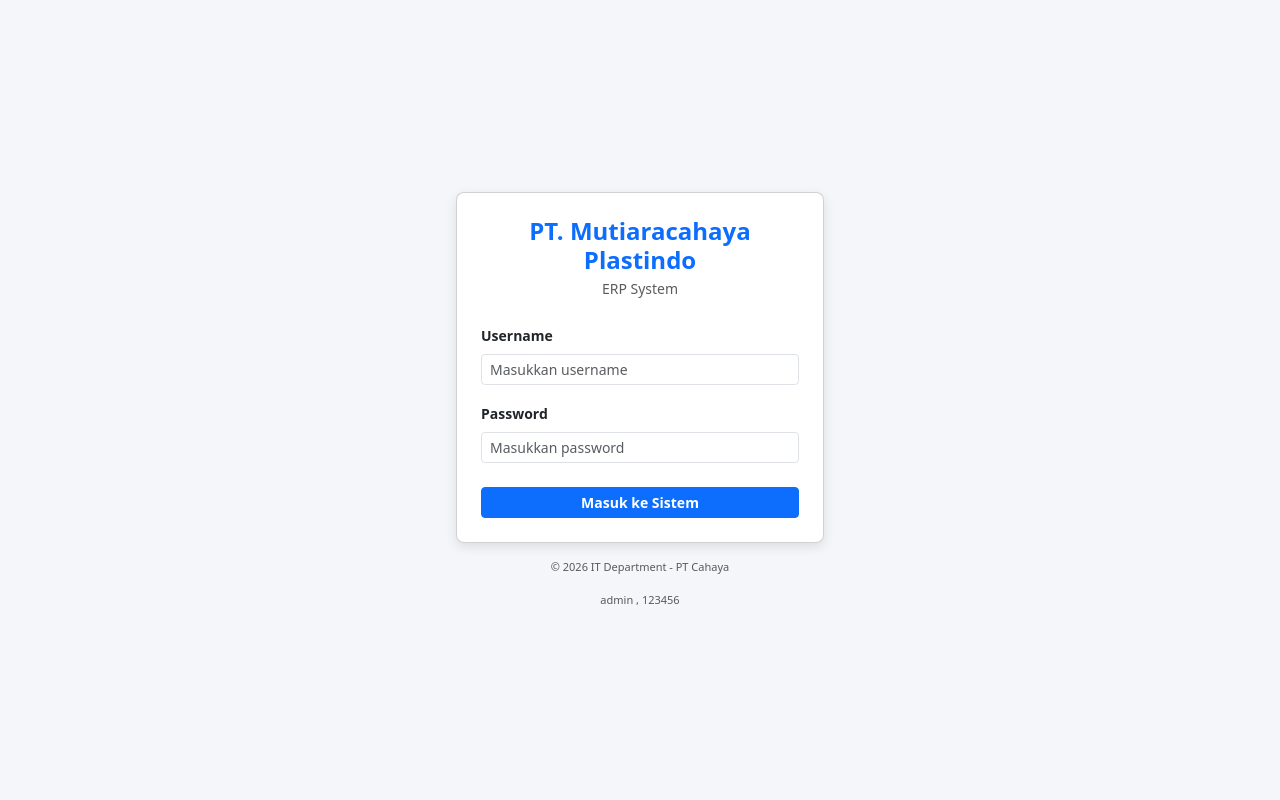
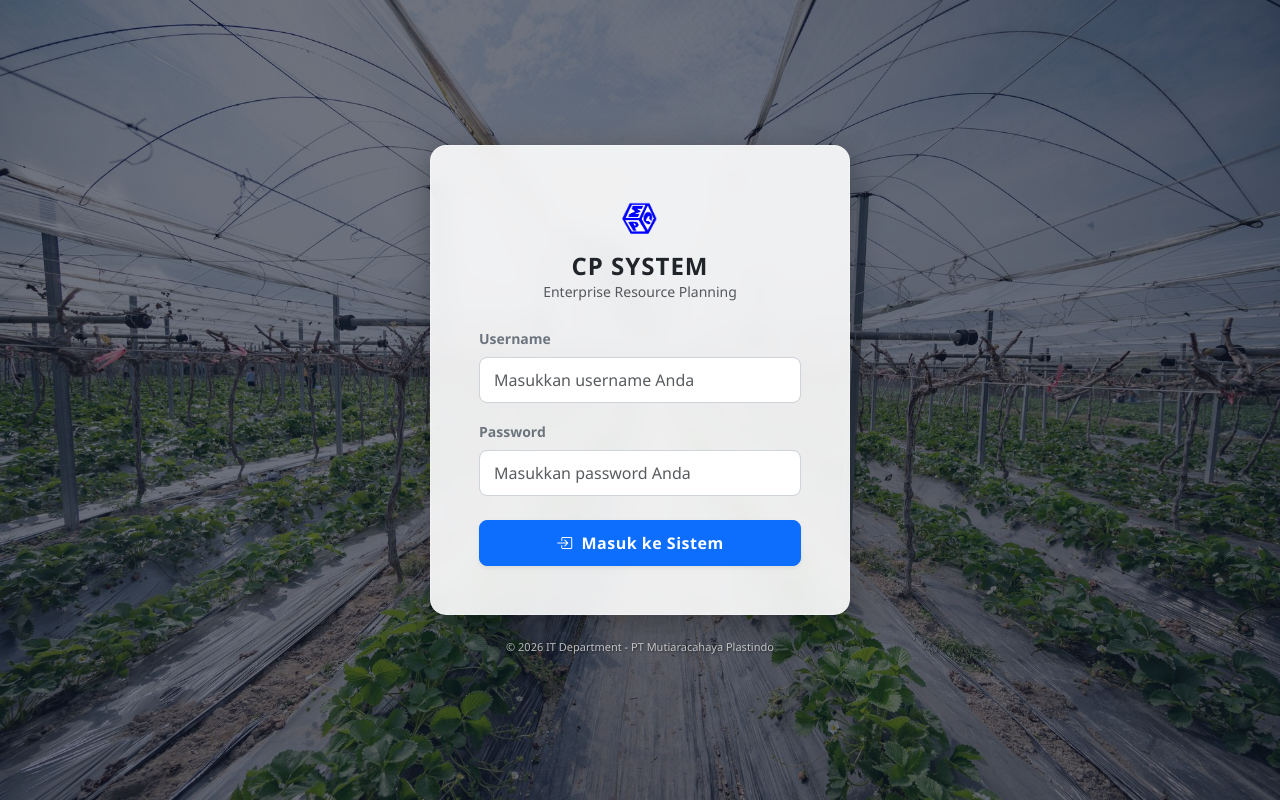
Before and after one commit to fortunofaqih/cahaya, a PHP site: page /cahaya/login.php in a window 1280 px wide. Run offline with PHP 8.4, Linux system fonts and the light colour scheme.

Commit message:
Update login dan print so&sop

```diff
--- a/login.php
+++ b/login.php
@@ -11,56 +11,120 @@ if (isset($_SESSION['username'])) {
 <head>
     <meta charset="UTF-8">
     <meta name="viewport" content="width=device-width, initial-scale=1.0">
-    <title>Login - ERP Pabrik Plastik</title>
-    <!-- Bootstrap 5 CSS -->
+    <title>Login - ERP PT Mutiara Cahaya Plastindo</title>
+    <link rel="icon" type="image/png" href="assets/img/logo_mcp.png">
     <link href="https://cdn.jsdelivr.net/npm/bootstrap@5.3.0/dist/css/bootstrap.min.css" rel="stylesheet">
+    <link rel="stylesheet" href="https://cdn.jsdelivr.net/npm/bootstrap-icons@1.11.0/font/bootstrap-icons.css">
+
     <style>
-        body {
-            background-color: #f4f6f9;
+        :root {
+            --primary-color: #0d6efd;
+            --overlay-color: rgba(15, 23, 42, 0.6); /* Gelap modern */
+        }
+
+      body {
+            /* Menggunakan gambar lokal background01.jpg dengan overlay gelap */
+            background: linear-gradient(var(--overlay-color), var(--overlay-color)),
+                        url('assets/img/background02.jpg') no-repeat center center fixed;
+            background-size: cover;
             height: 100vh;
+            font-family: 'Segoe UI', Tahoma, Geneva, Verdana, sans-serif;
         }
+
         .login-container {
-            max-width: 400px;
+            max-width: 420px;
             width: 100%;
         }
+
+        /* Efek Glassmorphism Modern */
         .card {
+            background: rgba(255, 255, 255, 0.9);
+            backdrop-filter: blur(10px);
+            -webkit-backdrop-filter: blur(10px);
+            border: 1px solid rgba(255, 255, 255, 0.25);
+            border-radius: 16px;
+            box-shadow: 0 8px 32px 0 rgba(0, 0, 0, 0.3);
+            transition: all 0.3s ease;
+        }
+
+        .card:hover {
+            box-shadow: 0 12px 40px 0 rgba(0, 0, 0, 0.4);
+        }
+
+        .brand-logo {
+            max-height: 50px;
+            object-fit: contain;
+        }
+
+        .form-control {
             border-radius: 8px;
-            box-shadow: 0 4px 12px rgba(0,0,0,0.1);
+            padding: 10px 14px;
+            border: 1px solid #ced4da;
+            transition: all 0.2s ease-in-out;
+        }
+
+        .form-control:focus {
+            border-color: var(--primary-color);
+            box-shadow: 0 0 0 0.25rem rgba(13, 110, 253, 0.15);
+        }
+
+        .btn-login {
+            border-radius: 8px;
+            padding: 10px;
+            font-weight: 600;
+            letter-spacing: 0.5px;
+            transition: all 0.2s;
+        }
+
+        .btn-login:hover {
+            transform: translateY(-1px);
+        }
+
+        .footer-text {
+            color: rgba(255, 255, 255, 0.7);
+            font-size: 11px;
+            text-shadow: 1px 1px 2px rgba(0,0,0,0.5);
         }
     </style>
 </head>
-<body class="d-flex align-items-center justify-content-center">
+<body class="d-flex align-items-center justify-content-center p-3">
 
-<div class="login-container p-3">
+<div class="login-container">
     <div class="card">
-        <div class="card-body p-4">
-            <h4 class="text-center fw-bold text-primary mb-1">PT. Mutiaracahaya Plastindo</h4>
-            <p class="text-center text-muted small mb-4">ERP System</p>
+        <div class="card-body p-4 p-sm-5">
+            <div class="text-center mb-4">
+                <img src="assets/img/logo_mcp.png" alt="Logo MCP" class="brand-logo mb-2" onerror="this.style.display='none'">
+                <h4 class="fw-bold text-dark mb-0" style="letter-spacing: 1px;">CP SYSTEM</h4>
+                <p class="text-muted small">Enterprise Resource Planning</p>
+            </div>
 
             <?php if (isset($_SESSION['error'])): ?>
-                <div class="alert alert-danger p-2 small text-center" role="alert">
-                    <?= $_SESSION['error']; unset($_SESSION['error']); ?>
+                <div class="alert alert-danger p-3 small rounded-3 d-flex align-items-center mb-4" role="alert">
+                    <i class="bi bi-exclamation-triangle-fill me-2"></i>
+                    <div>
+                        <?= $_SESSION['error']; unset($_SESSION['error']); ?>
+                    </div>
                 </div>
             <?php endif; ?>
 
             <form action="cek_login.php" method="POST">
                 <div class="mb-3">
-                    <label for="username" class="form-label small fw-bold">Username</label>
-                    <input type="text" name="username" id="username" class="form-control form-control-sm" placeholder="Masukkan username" required autocomplete="off">
+                    <label for="username" class="form-label small fw-semibold text-secondary">Username</label>
+                    <input type="text" name="username" id="username" class="form-control" placeholder="Masukkan username Anda" required autocomplete="off">
                 </div>
                 <div class="mb-4">
-                    <label for="password" class="form-label small fw-bold">Password</label>
-                    <input type="password" name="password" id="password" class="form-control form-control-sm" placeholder="Masukkan password" required>
+                    <label for="password" class="form-label small fw-semibold text-secondary">Password</label>
+                    <input type="password" name="password" id="password" class="form-control" placeholder="Masukkan password Anda" required>
                 </div>
-                <button type="submit" class="btn btn-primary btn-sm w-100 fw-bold">Masuk ke Sistem</button>
+                <button type="submit" class="btn btn-primary btn-login w-100 shadow-sm">
+                    <i class="bi bi-box-arrow-in-right me-1"></i> Masuk ke Sistem
+                </button>
             </form>
         </div>
     </div>
-    <div class="text-center mt-3 text-muted" style="font-size: 11px;">
-        &copy; <?= date('Y'); ?> IT Department - PT Cahaya
-    </div>
-    <div class="text-center mt-3 text-muted" style="font-size: 11px;">
-       admin , 123456
+
+    <div class="text-center mt-4 footer-text">
+        &copy; <?= date('Y'); ?> IT Department - PT Mutiaracahaya Plastindo
     </div>
 </div>
 
--- a/modul/program/backup.php
+++ b/modul/program/backup.php
@@ -320,10 +320,10 @@ if (isset($_GET['error'])) {
     <div class="d-flex justify-content-between flex-wrap flex-md-nowrap align-items-center pt-3 pb-2 mb-3 border-bottom">
         <h1 class="h4"><i class="fa fa-database text-success"></i> Backup Database</h1>
         <div>
-            <a href="http://localhost/cahaya/index.php?page=backup&debug=1&action=backup" class="btn btn-primary btn-sm" onclick="return confirm('Yakin ingin melakukan backup database? Proses ini mungkin memakan waktu.')">
+            <a href="http://192.168.31.200/cahaya/index.php?page=backup&debug=1&action=backup" class="btn btn-primary btn-sm" onclick="return confirm('Yakin ingin melakukan backup database? Proses ini mungkin memakan waktu.')">
                 <i class="fa fa-database"></i> Backup Sekarang
             </a>
-            <a href="http://localhost/cahaya/index.php?page=backup&debug=1" class="btn btn-warning btn-sm" title="Debug Mode">
+            <a href="http://192.168.31.200/cahaya/index.php?page=backup&debug=1" class="btn btn-warning btn-sm" title="Debug Mode">
                 <i class="fa fa-bug"></i> Debug
             </a>
             <button class="btn btn-info btn-sm" onclick="location.reload()">
--- a/modul/transaksi/print_sop_potong.php
+++ b/modul/transaksi/print_sop_potong.php
@@ -67,7 +67,7 @@ header("Content-Type: text/html; charset=UTF-8");
 <html lang="id">
 <head>
     <meta charset="UTF-8">
-    <title>SPK GABUNGAN - <?= $sop_id ?></title>
+    <title>SOP POTONG - <?= $sop_id ?></title>
     <style>
         * {
             margin: 0;
--- a/modul/transaksi/print_sop_rol.php
+++ b/modul/transaksi/print_sop_rol.php
@@ -81,7 +81,7 @@ header("Content-Type: text/html; charset=UTF-8");
 <html lang="id">
 <head>
     <meta charset="UTF-8">
-    <title>SPK GABUNGAN - <?= $sop_id ?></title>
+    <title>SOP ROLL - <?= $sop_id ?></title>
     <style>
         * {
             margin: 0;
```
Also changed, not shown: modul/program/ganti_password.php (+59 -35 lines), modul/transaksi/cetak_sales_order.php (+45 -61 lines), assets/img/background01.jpg (added), assets/img/background02.jpg (added), assets/img/logo_mcp.png (added), assets/img/logo_mcp.webp (added).
